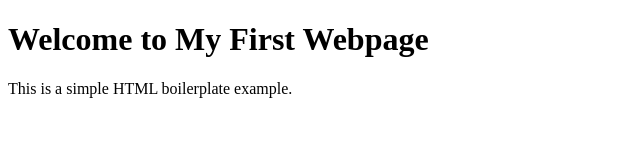
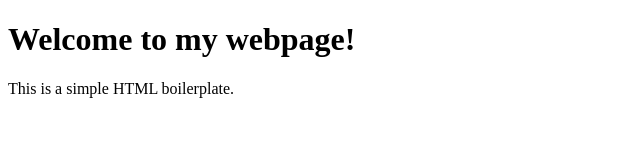
Before and after one commit to shoccolate/git_test, a plain HTML site: page html-boilerplate/index.html in a window 1280 px wide. Shown: the whole page, without its empty margins (0-640 px from the left). Drawn offline with Linux system fonts and the light colour scheme.

Commit message:
added boilerplate ig

```diff
--- a/html-boilerplate/index.html
+++ b/html-boilerplate/index.html
@@ -1,12 +1,12 @@
 <!DOCTYPE html>
 <html lang="en">
     <head>
-        <meta charset="UTF-8">
-        <title>My First Webpage</title>
+        <meta charset ="UTF-8">
+        <meta name = "viewport" content = "width=device-width, initial-scale=1.0">
+        <title>My first Webpage!</title>
     </head>
-
     <body>
-        <h1>Welcome to My First Webpage</h1>
-        <p>This is a simple HTML boilerplate example.</p>
+        <h1>Welcome to my webpage!</h1>
+        <p>This is a simple HTML boilerplate.</p>
     </body>
 </html>
```
